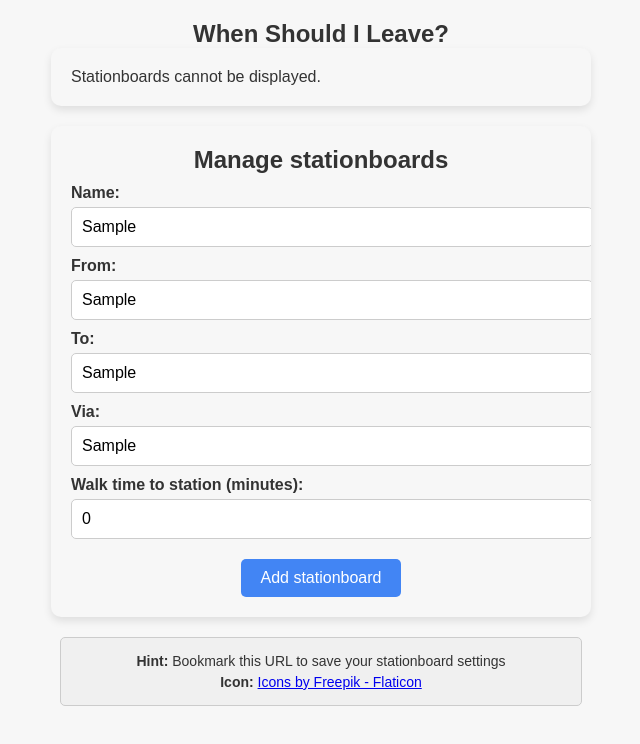
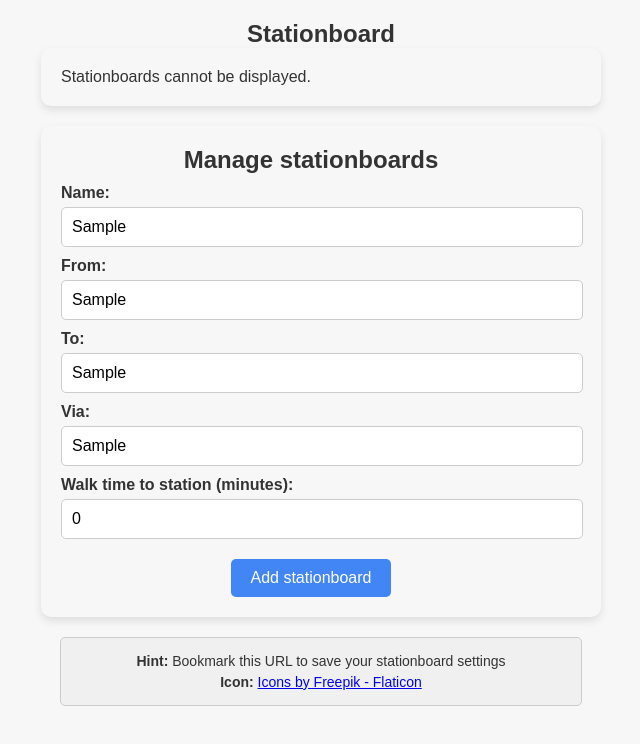
Before and after one commit to viaccoz/stationboard, a plain HTML site: page index.html in a window 1280 px wide. Both pictures are taken after typing "Sample", "Sample", "Sample", "Sample" into the empty fields and a click on the button "Add stationboard". Shown: the whole page, without its empty margins (319-959 px from the left). Drawn offline with nearby package versions, Linux system fonts and the light colour scheme; no server answers.

Commit message:
Add files via upload

```diff
--- a/index.html
+++ b/index.html
@@ -11,13 +11,13 @@
 </head>
 <body>
 	<div class="container">
-		<h2 class="center-text">When Should I Leave?</h2>
+		<h2 class="center-text">Stationboard</h2>
 		<div id="stationboards" class="stationboard">
 			<!-- Stationboard information will be displayed here -->
 		</div>
 		<form id="stationboardForm" class="stationboard-form">
 			<h2 class="center-text">Manage stationboards</h2>
-			<label for="from">Name:</label>
+			<label for="name">Name:</label>
 			<input type="text" id="name" name="name" placeholder="Name">
 			<label for="from">From:</label>
 			<input type="text" id="from" name="from" placeholder="Departure station">
--- a/script.js
+++ b/script.js
@@ -5,9 +5,9 @@ $(document).ready(function () {
 	// API URL for retrieving transportation data
 	const apiUrl = 'https://transport.opendata.ch/v1/connections';
 	// Fields to request from the API
-	const fields = ['from/name', 'to/name', 'connections/from/departure', 'connections/from/prognosis/departure', 'connections/from/delay', 'connections/duration'];
+	const fields = ['from/name', 'to/name', 'connections/from/departure', 'connections/from/prognosis/departure', 'connections/from/delay'];
 	// List of valid stationboard parameters
-	const validStationboardParameters = ['name', 'walk', 'from', 'to', 'via[]', 'transportations[]', 'limit', 'direct'];
+	const validStationboardParameters = ['name', 'walk', 'from', 'to', 'via[]'];
 	// Store stationboard configurations
 	const stationboards = [];
 
@@ -19,6 +19,7 @@ $(document).ready(function () {
 		refreshStationboards();
 		setInterval(refreshStationboards, refreshInterval);
 	}
+
 	// Read the parameters from the URL
 	function readParameters() {
 		const urlFragment = window.location.hash.substring(1);
@@ -128,9 +129,7 @@ $(document).ready(function () {
 					from: stationboard.from,
 					to: stationboard.to,
 					via: stationboard.via,
-					transportations: stationboard.transportations,
-					limit: stationboard.limit,
-					direct: stationboard.direct,
+					limit: 5,
 					fields: fields,
 				})
 				.done(function (data) {
@@ -144,7 +143,6 @@ $(document).ready(function () {
 						const prognosisDeparture = connection.from.prognosis.departure;
 						const departureToUse = prognosisDeparture || departure;
 						const delay = connection.from.delay || 0;
-						const duration = connection.duration;
 
 						const shouldLeave = moment(departureToUse).subtract(stationboard.walk, 'm').fromNow();
 						const transportLeaves = moment(departureToUse).fromNow();
--- a/styles.css
+++ b/styles.css
@@ -28,7 +28,7 @@ body {
 	border-radius: 10px;
 	box-shadow: 0 4px 8px rgba(0, 0, 0, 0.1);
 	overflow: hidden;
-	padding: 20px;
+	padding: 20px 40px 20px 20px;
 	margin: 0 auto 20px;
 	max-width: 500px;
 	text-align: left;
```
